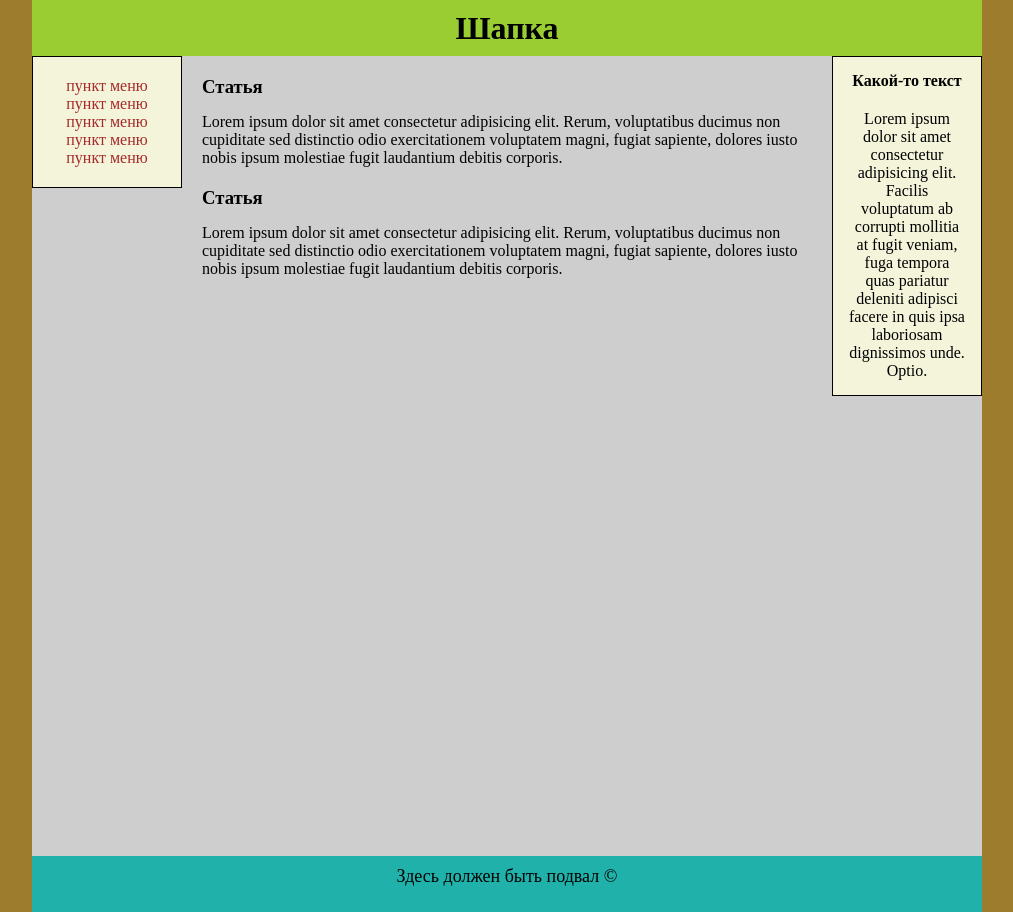
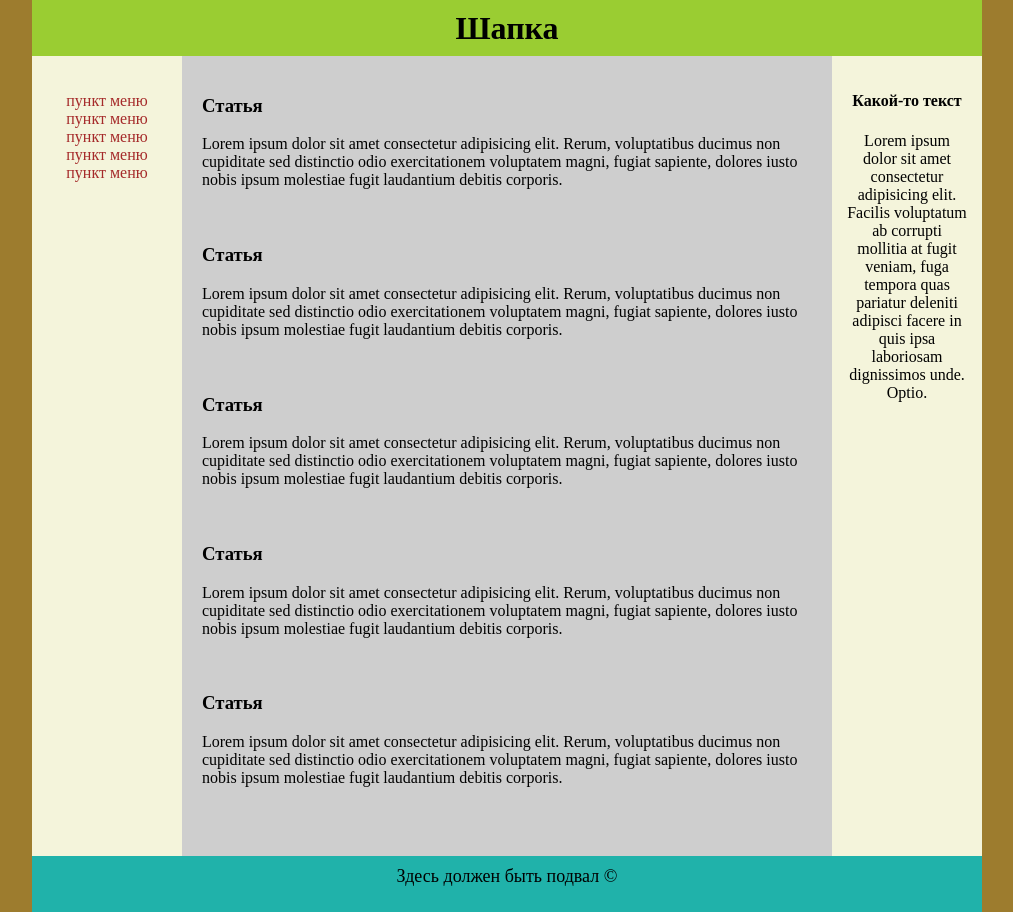
Before and after one commit to deverser/Web_dev_2035_2021, a PHP site: page / in a window 1280 px wide. Shown: the whole page, without its empty margins (133-1146 px from the left). Run offline with PHP 8.4, Linux system fonts and the light colour scheme.

Commit message:
Завершена 5 СР

```diff
--- a/CSS_float/css/style.css
+++ b/CSS_float/css/style.css
@@ -1,11 +1,12 @@
 * {
     box-sizing: border-box;
-    padding: 0;
-    margin: 0;
 }
 
 html, body {
     background-color: #9D7C2E;
+    padding: 0;
+    margin: 0;
+    height: 100%;
 }
 
 .container {
@@ -32,11 +33,24 @@ main {
 
 }
 
+.main__border {
+    min-height: 100%;
+    border-left: 150px solid #F4F4DB;
+    border-right: 150px solid #F4F4DB;
+    position: relative;
+}
+
+.main__border::after {
+    content: "";
+    display: block;
+    clear: both;
+}
+
 nav {
     float: left;
     width: 150px;
     height: 100%;
-    border: 1px solid;
+    margin-left: -150px;
     background-color: #F4F4DB;
     text-align: center;
 }
@@ -59,9 +73,9 @@ nav > ul > li a:hover {
 
 aside {
     float: right;
+    margin-right: -150px;
     padding: 15px;
     width: 150px;
-    border: 1px solid;
     background-color: #F4F4DB;
     text-align: center;
     height: 100%;
--- a/CSS_float/index.html
+++ b/CSS_float/index.html
@@ -13,6 +13,7 @@
             <h1>Шапка</h1>
         </header>
         <main>
+            <div class="main__border">
                 <nav>
                     <ul class="nav__menu">
                         <li><a href="#">пункт меню</a></li>
@@ -33,11 +34,27 @@
                         <p>Lorem ipsum dolor sit amet consectetur adipisicing elit. Rerum, voluptatibus ducimus non cupiditate sed distinctio odio exercitationem voluptatem magni, fugiat sapiente, dolores iusto nobis ipsum molestiae fugit laudantium debitis corporis.
                         </p>
                     </section>
+                    <section>
+                        <h3>Статья</h3>
+                        <p>Lorem ipsum dolor sit amet consectetur adipisicing elit. Rerum, voluptatibus ducimus non cupiditate sed distinctio odio exercitationem voluptatem magni, fugiat sapiente, dolores iusto nobis ipsum molestiae fugit laudantium debitis corporis.
+                        </p>
+                    </section>
+                    <section>
+                        <h3>Статья</h3>
+                        <p>Lorem ipsum dolor sit amet consectetur adipisicing elit. Rerum, voluptatibus ducimus non cupiditate sed distinctio odio exercitationem voluptatem magni, fugiat sapiente, dolores iusto nobis ipsum molestiae fugit laudantium debitis corporis.
+                        </p>
+                    </section>
+                    <section>
+                        <h3>Статья</h3>
+                        <p>Lorem ipsum dolor sit amet consectetur adipisicing elit. Rerum, voluptatibus ducimus non cupiditate sed distinctio odio exercitationem voluptatem magni, fugiat sapiente, dolores iusto nobis ipsum molestiae fugit laudantium debitis corporis.
+                        </p>
+                    </section>
                 </article>
                 <aside>
                     <h4>Какой-то текст</h4>
                     <p>Lorem ipsum dolor sit amet consectetur adipisicing elit. Facilis voluptatum ab corrupti mollitia at fugit veniam, fuga tempora quas pariatur deleniti adipisci facere in quis ipsa laboriosam dignissimos unde. Optio.</p>
                 </aside>
+            </div>
         </main>
         <footer>
             <p>Здесь должен быть подвал &copy;</p>
```
Lines whose indentation alone changed are shown as unchanged.
